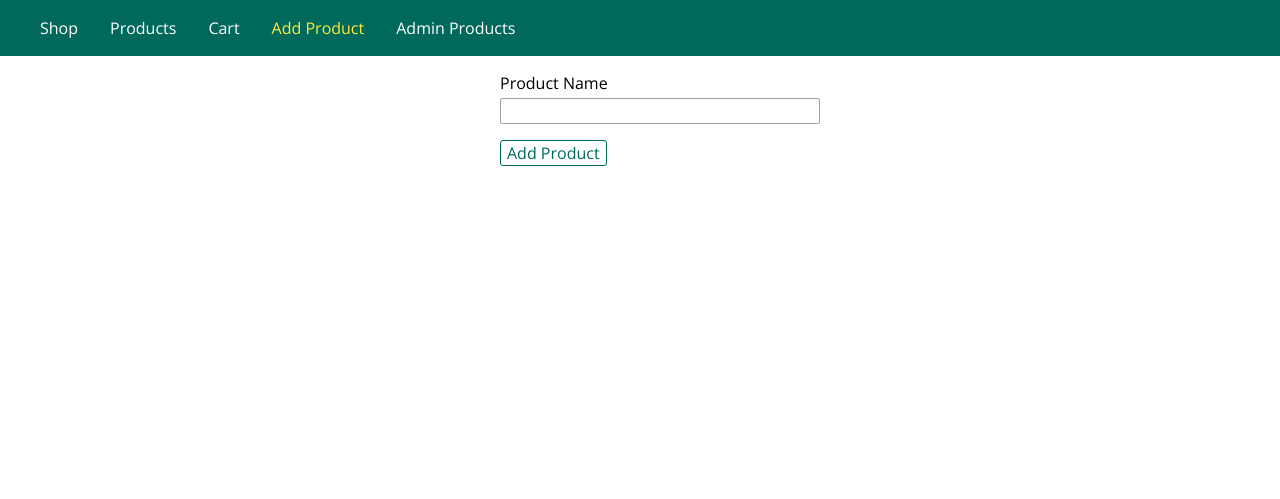
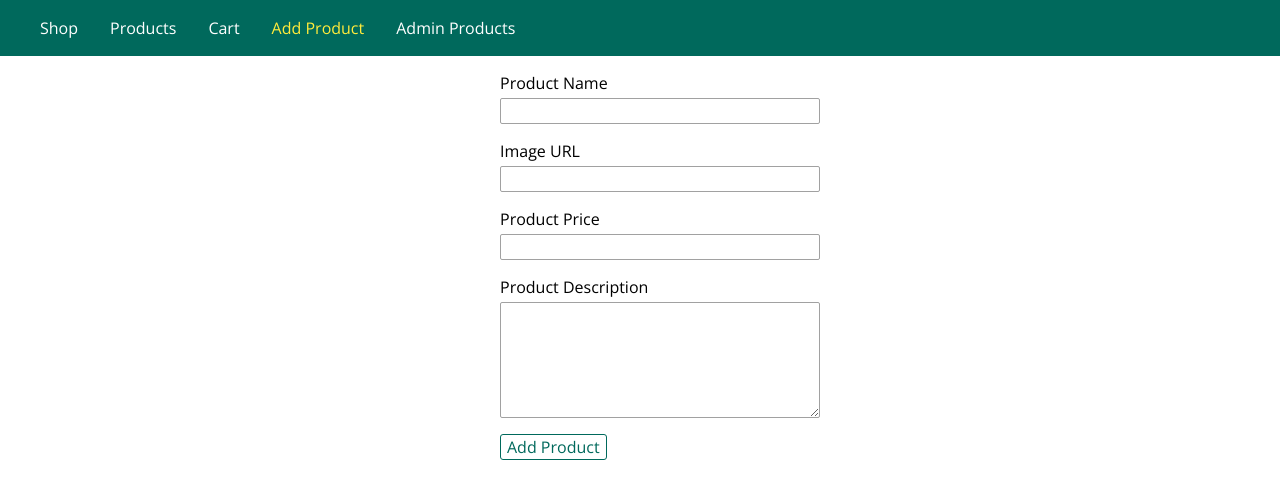
Before and after one commit to aqiftekhar/nodejspractice, a Node server app: page /admin/add-product in a window 1280 px wide. Shown: the top 499 px of the page. Run offline with Node 20, Linux system fonts and the light colour scheme; some libraries are stand-ins or nearby versions.

Commit message:
Add dynamic products and Display data

```diff
--- a/controllers/admin.js
+++ b/controllers/admin.js
@@ -9,7 +9,12 @@ exports.getAddProducts = (req, res, next)=>{
 };
 
 exports.postAddNewProducts = (req, res, next)=>{
-    const product = new Product(req.body.productName);
+    let productName = req.body.productName;
+    let imageUrl = req.body.imageUrl;
+    let productDescription = req.body.productDescription;
+    let productPrice = req.body.productPrice;
+
+    const product = new Product(productName, imageUrl, productDescription, productPrice);
     product.save();
     res.redirect('/');
 }
--- a/data/products.json
+++ b/data/products.json
@@ -1 +1 @@
-[{"productName":"Harry Potter"},{"productName":"aqdas"}]
+[{"productName":"Harry Potter","imageUrl":"https://images-na.ssl-images-amazon.com/images/I/51HSkTKlauL._SX346_BO1,204,203,200_.jpg","productDescription":"Harry Potter is a series of seven fantasy novels written by British author J. K. Rowling. The novels chronicle the lives of a young wizard, Harry Potter, and his friends Hermione Granger and Ron Weasley, all of whom are students at Hogwarts School of Witchcraft and Wizardry.","productPrice":"62"}]
--- a/models/Product.js
+++ b/models/Product.js
@@ -19,8 +19,11 @@ const getProductsFromFile = callback => {
 };
 
 class Product {
-    constructor(productName){
+    constructor(productName, imageUrl, productDescription, productPrice){
         this.productName = productName;
+        this.imageUrl = imageUrl;
+        this.productDescription = productDescription,
+        this.productPrice = productPrice
     }
 
     save = () => {
--- a/public/css/forms.css
+++ b/public/css/forms.css
@@ -3,18 +3,21 @@
 }
 
 .form-control label,
-.form-control input {
+.form-control input,
+.form-control textarea {
     display: block;
     width: 100%;
     margin-bottom: 0.25rem;
 }
 
-.form-control input {
+.form-control input,
+.form-control textarea {
     border: 1px solid #a1a1a1;
     font: inherit;
     border-radius: 2px;
 }
 
-.form-control input:focus {
+.form-control input:focus,
+.form-control textarea:focus {
     outline-color: #00695c;
 }
--- a/views/admin/add-product.ejs
+++ b/views/admin/add-product.ejs
@@ -12,7 +12,18 @@
                 <label for="productName">Product Name</label>
                 <input type="text" name="productName" id="productName">
             </div>
-
+            <div class="form-control">
+                <label for="imageUrl">Image URL</label>
+                <input type="text" name="imageUrl" id="imageUrl">
+            </div>
+            <div class="form-control">
+                <label for="productPrice">Product Price</label>
+                <input type="number" name="productPrice" id="productPrice" step="0.01">
+            </div>
+            <div class="form-control">
+                <label for="productDescription">Product Description</label>
+                <textarea name="productDescription" id="productDescription" rows="5"></textarea>
+            </div>
             <button class="btn" type="submit">Add Product</button>
         </form>
     </menu>
--- a/views/shop/index.ejs
+++ b/views/shop/index.ejs
@@ -15,11 +15,11 @@
                             <h1 class="product__title"> <%= product.productName %></h1>
                         </header>
                         <div class="card__image">
-                            <img src="https://cdn.pixabay.com/photo/2016/03/31/20/51/book-1296045_960_720.png" alt="A Book">
+                            <img src="<%= product.imageUrl %>" alt="<%= product.productName %>">
                         </div>
                         <div class="card__content">
-                            <h2 class="product__price">$19.99</h2>
-                            <p class="product__description">A very interesting book about so many even more interesting things!</p>
+                            <h2 class="product__price">$<%= product.productPrice %></h2>
+                            <p class="product__description"><%= product.productDescription %></p>
                         </div>
                         <div class="card__actions">
                             <button class="btn">Add to Cart</button>
--- a/views/shop/product-list.ejs
+++ b/views/shop/product-list.ejs
@@ -15,11 +15,11 @@
                             <h1 class="product__title"> <%= product.productName %></h1>
                         </header>
                         <div class="card__image">
-                            <img src="https://cdn.pixabay.com/photo/2016/03/31/20/51/book-1296045_960_720.png" alt="A Book">
+                            <img src="<%= product.imageUrl %>" alt="<%= product.productName %>">
                         </div>
                         <div class="card__content">
-                            <h2 class="product__price">$19.99</h2>
-                            <p class="product__description">A very interesting book about so many even more interesting things!</p>
+                            <h2 class="product__price">$<%= product.productPrice %></h2>
+                            <p class="product__description"><%= product.productDescription %></p>
                         </div>
                         <div class="card__actions">
                             <button class="btn">Add to Cart</button>
```
